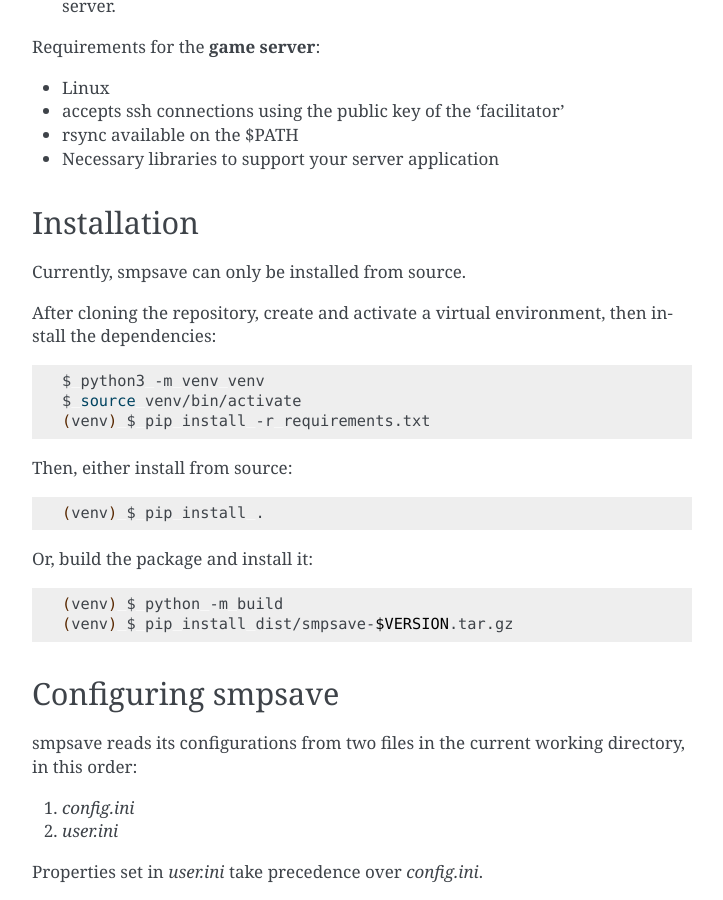
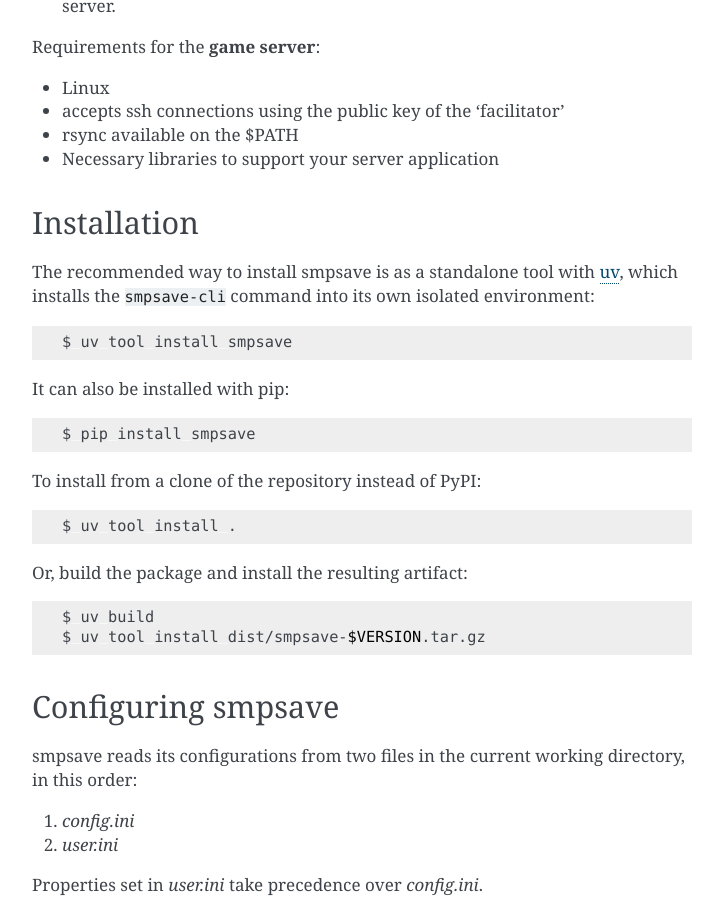
Before and after one commit to tbeeck/smpsave, a Sphinx documentation site: the page built from docs/quickstart.rst, in a window 1280 px wide and 900 px high, scrolled down 678 px. Shown: the whole window, without its empty margins (388-1111 px from the left). Built offline with Sphinx 7.4.7, drawn with Linux system fonts in a browser that asks for light colours.

```diff
--- a/docs/quickstart.rst
+++ b/docs/quickstart.rst
@@ -39,28 +39,31 @@ Requirements for the **game server**:
 Installation
 ============
 
-Currently, smpsave can only be installed from source.
-
-After cloning the repository, create and activate a virtual environment, then install the dependencies:
+The recommended way to install smpsave is as a standalone tool with `uv <https://docs.astral.sh/uv/>`_,
+which installs the ``smpsave-cli`` command into its own isolated environment:
 
 .. code-block:: shell
 
-	$ python3 -m venv venv
-	$ source venv/bin/activate
-	(venv) $ pip install -r requirements.txt
+	$ uv tool install smpsave
 
-Then, either install from source:
+It can also be installed with pip:
 
 .. code-block:: shell
 
-	(venv) $ pip install .
+	$ pip install smpsave
 
-Or, build the package and install it:
+To install from a clone of the repository instead of PyPI:
 
 .. code-block:: shell
 
-	(venv) $ python -m build
-	(venv) $ pip install dist/smpsave-$VERSION.tar.gz
+	$ uv tool install .
+
+Or, build the package and install the resulting artifact:
+
+.. code-block:: shell
+
+	$ uv build
+	$ uv tool install dist/smpsave-$VERSION.tar.gz
 
 
 Configuring smpsave
```
Also changed, not shown: README.md (+31 -13 lines), pyproject.toml (+11 -1 lines), requirements.txt (deleted, +0 -39 lines), 4 other files.
